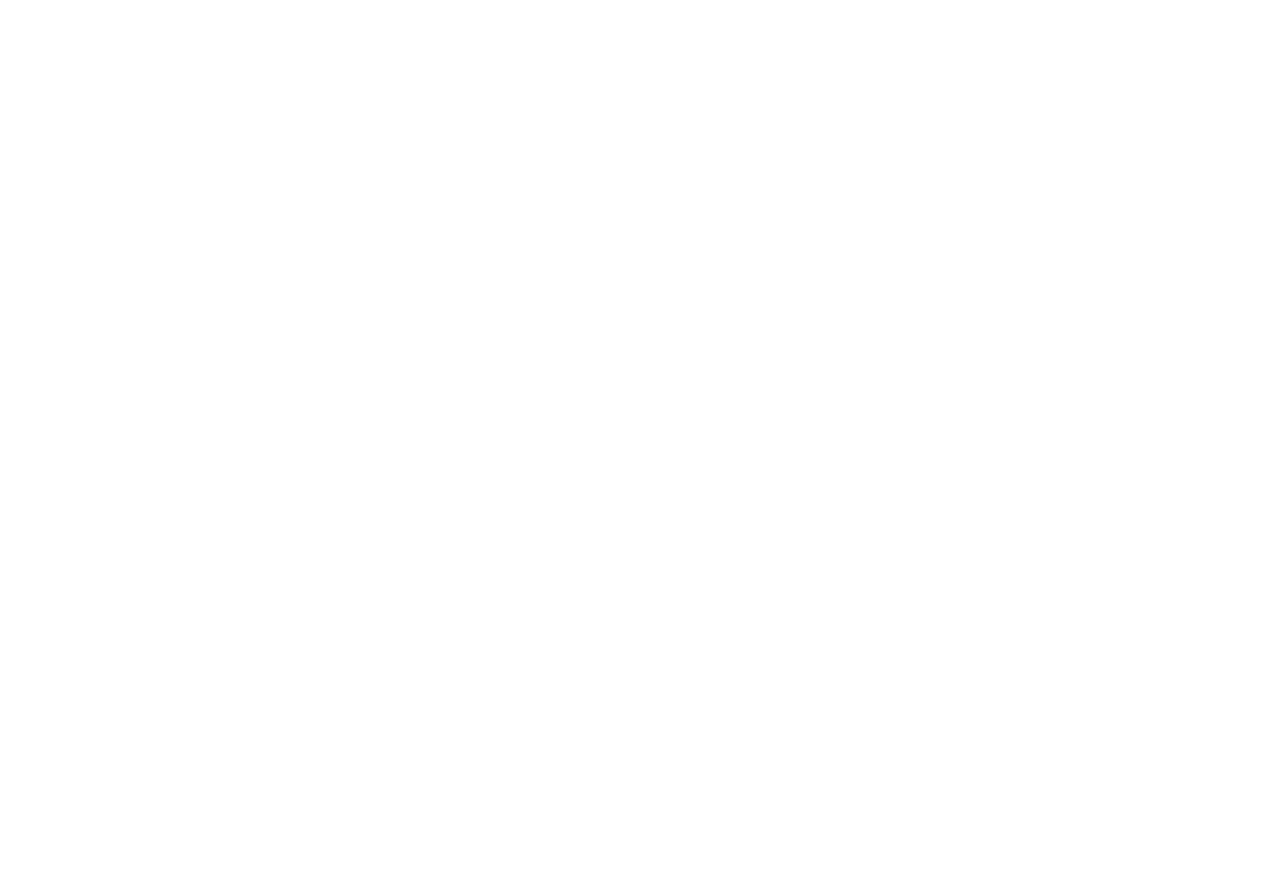
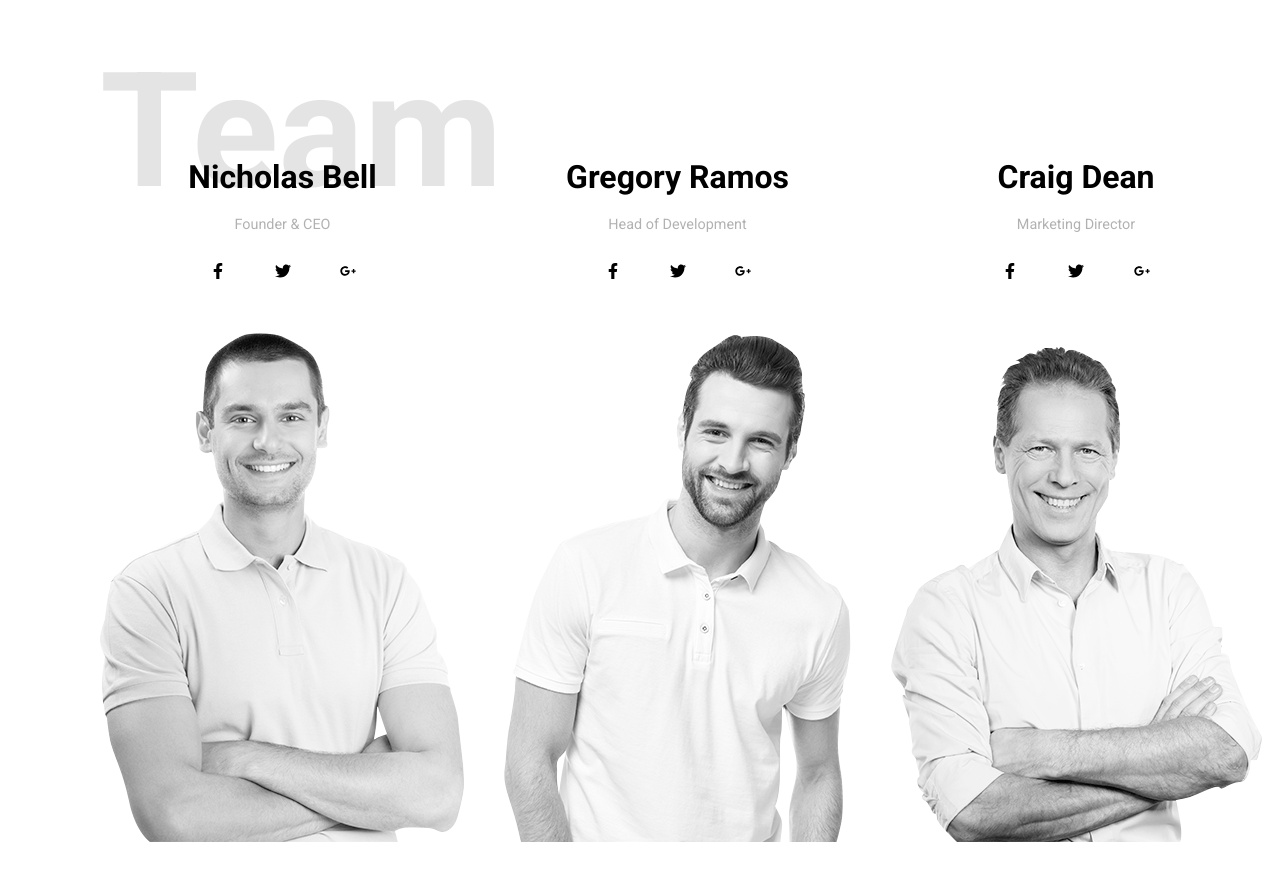
Before and after one commit to Trend20/Skyline, a React (Create React App) app: page / in a window 1280 px wide. Shown: the part 3800-4680 px from the top of the page. Before the commit the page ends 3738 px from the top, so only its background shows below. Built offline with nearby package versions, Linux system fonts and the light colour scheme.

Commit message:
team commit

```diff
--- a/src/App.js
+++ b/src/App.js
@@ -3,6 +3,7 @@ import './App.css';
 import Description from './components/Description/Description';
 import Features from './components/Features/Features';
 import Header from './components/Header/Header';
+import Team from './components/Team/Team';
 import Theme from './components/Theme/Theme';
 
 function App() {
@@ -12,6 +13,7 @@ function App() {
      <Description />
      <Features />
      <Theme />
+     <Team />
     </div>
   );
 }
--- /dev/null
+++ b/src/components/Team/Team.css
@@ -0,0 +1,59 @@
+.team{
+    display: flex;
+    width: 100%;
+    flex-direction: column;
+    padding: 100px;
+}
+
+.team h1{
+    display: flex;
+    font-size: 10rem;
+    position: absolute;
+    z-index: -1;
+    opacity: .1;
+}
+
+.team-members{
+    display: grid;
+    grid-template-columns: repeat(3, 1fr);
+    grid-gap: 30px;
+    width: 100%;
+    margin-top: 100px;
+}
+.member{
+    display: flex;
+    flex-direction: column;
+    width: 100%;
+    justify-content: center;
+    align-items: center;
+    margin-top: 20px;
+}
+
+.member h3{
+    font-size: 2rem;
+}
+
+.member p{
+    margin-top: 20px;
+    font-size: .9rem;
+    opacity: .3;
+}
+.team-links{
+    margin-top: 30px;
+    display: flex;
+    justify-content: space-between;
+    width: 40%;
+}
+
+.team-links i{
+    cursor: pointer;
+}
+
+.team-links i:hover{
+    /* border-bottom: 2px solid rgb(255, 115, 0); */
+    text-decoration: underline;
+}
+
+.member img{
+    margin-top: 50px;
+}
--- /dev/null
+++ b/src/components/Team/Team.js
@@ -0,0 +1,52 @@
+import React from 'react'
+import { FaFacebookF, FaGooglePlusG, FaTwitter } from 'react-icons/fa'
+
+import './Team.css';
+
+function Team() {
+    return (
+        <div className="team">
+            <h1>Team</h1>
+
+            <div className="team-members">
+                <div className="member">
+                    <h3>Nicholas Bell</h3>
+                    <p>Founder & CEO</p>
+
+                    <div className="team-links">
+                        <i><FaFacebookF /></i>
+                        <i><FaTwitter /></i>
+                        <i><FaGooglePlusG /></i>
+                    </div>
+                    <img src="../../img/team1.png" alt="nick"/>
+                </div>
+
+                <div className="member">
+                    <h3>Gregory Ramos</h3>
+                    <p>Head of Development</p>
+
+                    <div className="team-links">
+                        <i><FaFacebookF /></i>
+                        <i><FaTwitter /></i>
+                        <i><FaGooglePlusG /></i>
+                    </div>
+                    <img src="../../img/team2.png" alt="ramos"/>
+                </div>
+
+                <div className="member">
+                    <h3>Craig Dean</h3>
+                    <p>Marketing Director</p>
+
+                    <div className="team-links">
+                        <i><FaFacebookF /></i>
+                        <i><FaTwitter /></i>
+                        <i><FaGooglePlusG /></i>
+                    </div>
+                    <img src="../../img/team3.png" alt="dean"/>
+                </div>
+            </div>
+        </div>
+    )
+}
+
+export default Team
```
